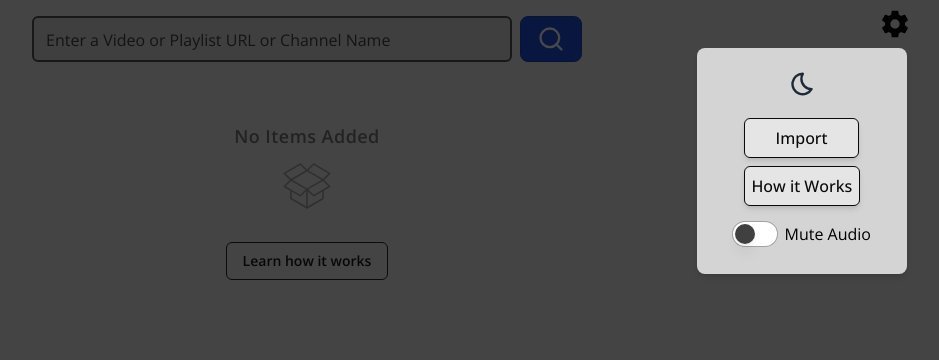
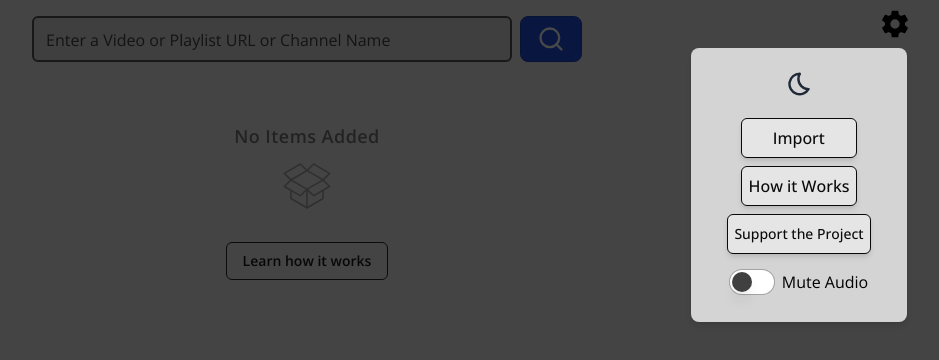
Before and after one commit to MacielG1/Youtube_Playlist_Manager, a Next.js app: page / in a window 1280 px wide. Both pictures are taken after a click on the button 1228 px from the left and 24 px from the top of the page. Shown: the top 360 px of the page, without its empty margins (333-1272 px from the left). Built offline with nearby package versions, Linux system fonts and the light colour scheme.

Commit message:
updated dependencies

```diff
--- a/components/Settings/SettingsMenu.tsx
+++ b/components/Settings/SettingsMenu.tsx
@@ -10,6 +10,8 @@ import DeleteAllBtn from "./DeleteAllBtn";
 import { usePathname } from "next/navigation";
 import Settings from "@/assets/icons/Settings";
 import ToggleMute from "./ToggleMute";
+import Link from "next/link";
+import Button from "../Button";
 
 export default function SettingsMenu() {
   let [isOpen, setIsOpen] = useState(false);
@@ -37,6 +39,9 @@ export default function SettingsMenu() {
       <ImportExportTimers setModalOpen={setIsOpen} />
       <HowItWorks setModalOpen={setIsOpen} />
       <DeleteAllBtn openDeleteModal={openDeleteModal} />
+      <Link target="_blank" rel="noopener noreferrer" href="https://www.buymeacoffee.com/macielg1">
+        <Button className="max-w-[9rem] whitespace-nowrap border border-neutral-950 text-sm">Support the Project</Button>
+      </Link>
       <ToggleMute />
     </div>
   );
--- a/package.json
+++ b/package.json
@@ -12,9 +12,9 @@
     "@dnd-kit/core": "^6.1.0",
     "@dnd-kit/sortable": "^8.0.0",
     "@radix-ui/react-switch": "^1.0.3",
-    "@tanstack/react-query": "^5.45.0",
-    "@tanstack/react-query-devtools": "^5.45.0",
-    "@tanstack/react-query-persist-client": "^5.45.0",
+    "@tanstack/react-query": "^5.45.1",
+    "@tanstack/react-query-devtools": "^5.45.1",
+    "@tanstack/react-query-persist-client": "^5.45.1",
     "@types/node": "^20.14.2",
     "@types/react": "^18.3.3",
     "@types/react-dom": "^18.3.0",
```
Also changed, not shown: 1 other file (tests, documents, lock files or other folders).
